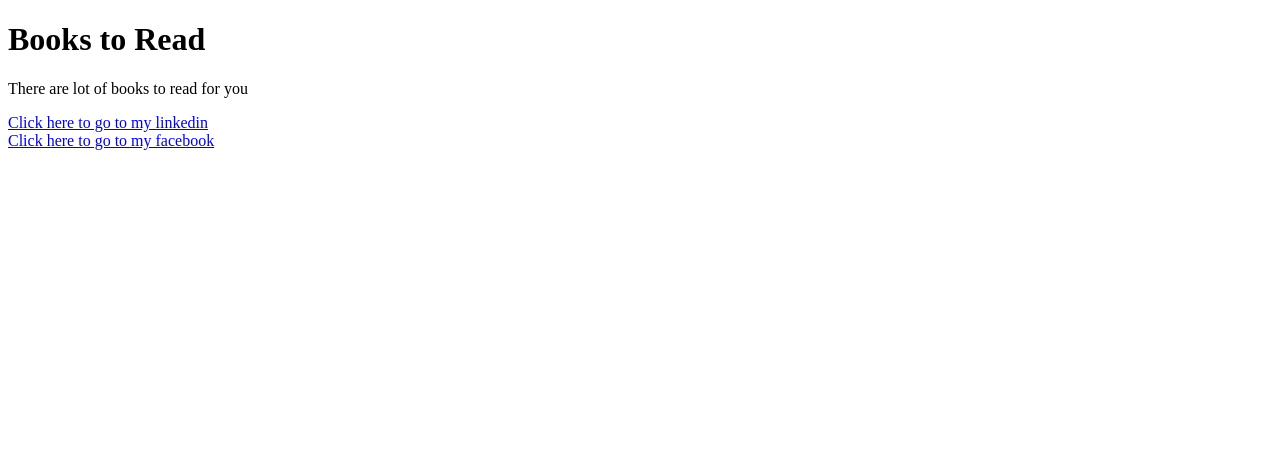
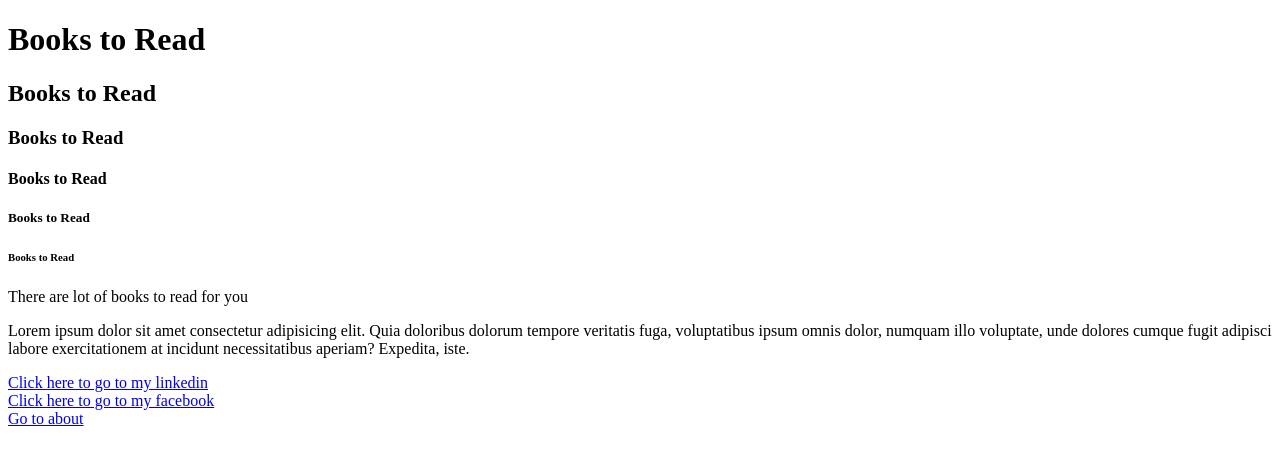
Before and after one commit to Krijan21/Html_Learning_Journey, a plain HTML site: page index.html in a window 1280 px wide. Drawn offline with Linux system fonts and the light colour scheme.

Commit message:
Third Version of Website

```diff
--- a/index.html
+++ b/index.html
@@ -8,9 +8,20 @@
 </head>
 <body>
     <h1> Books to Read</h1>
+    <h2> Books to Read</h2>
+    <h3> Books to Read</h3>
+    <h4> Books to Read</h4>
+    <h5> Books to Read</h5>
+    <h6> Books to Read</h6>
+
     <p> There are lot of books to read for you</p>
+
+    <p>Lorem ipsum dolor sit amet consectetur adipisicing elit. Quia doloribus dolorum tempore veritatis fuga, voluptatibus ipsum omnis dolor, numquam illo voluptate, unde dolores cumque fugit adipisci labore exercitationem at incidunt necessitatibus aperiam? Expedita, iste.</p>
+    <!-- Example of Absolute Link -->
     <a href="https://www.linkedin.com/in/krijan-prajapati/">Click here to go to my linkedin</a> <br/>
-    <a href="https://www.facebook.com/coolkrij/">Click here to go to my facebook</a>
+    <a href="https://www.facebook.com/coolkrij/">Click here to go to my facebook</a> <br/>
+    <!-- Example of Relative Link -->
+    <a href="/about.html">Go to about</a>
 
 </body>
 </html>
```
Also changed, not shown: about.html (+2 -4 lines).
